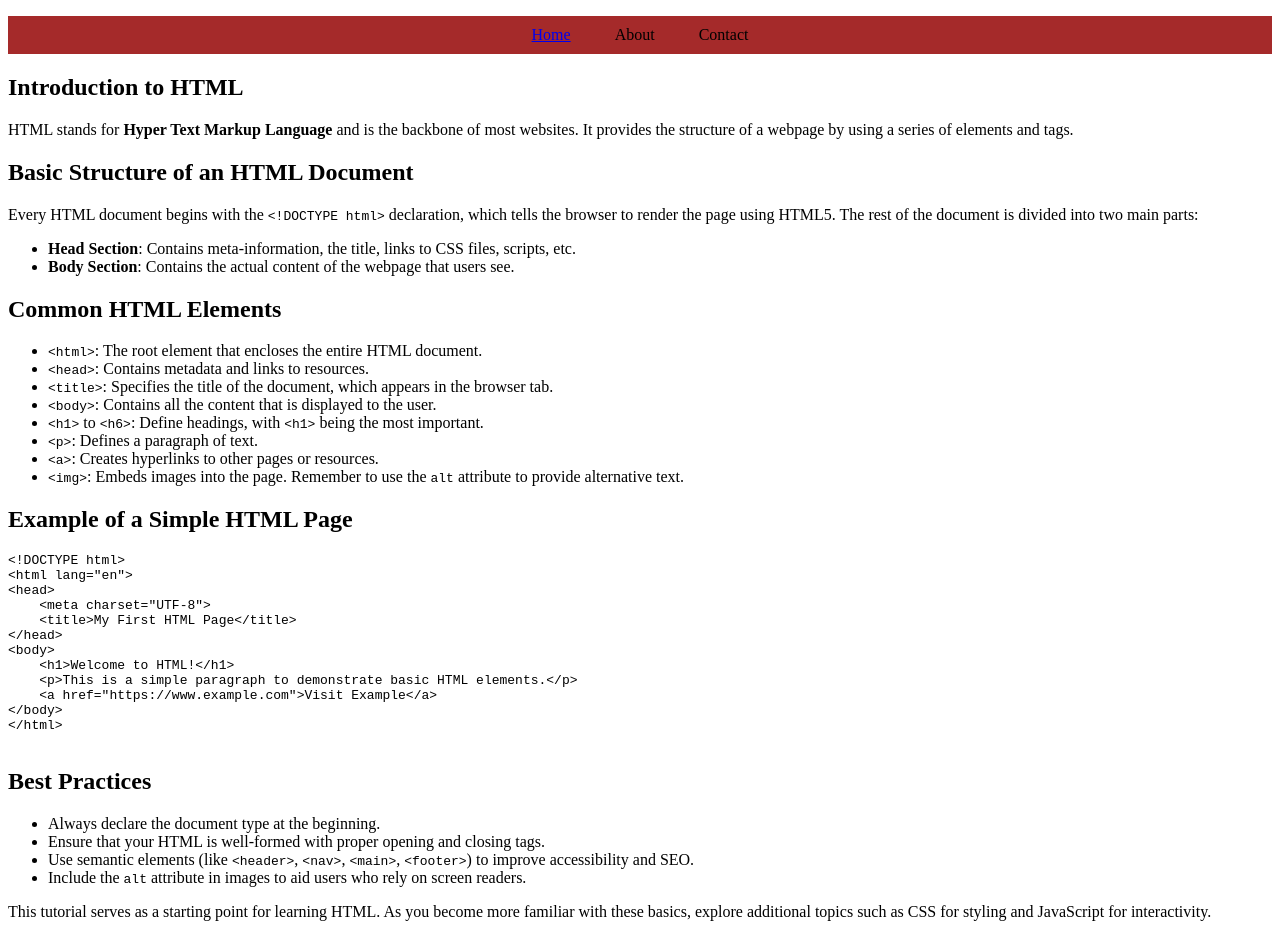
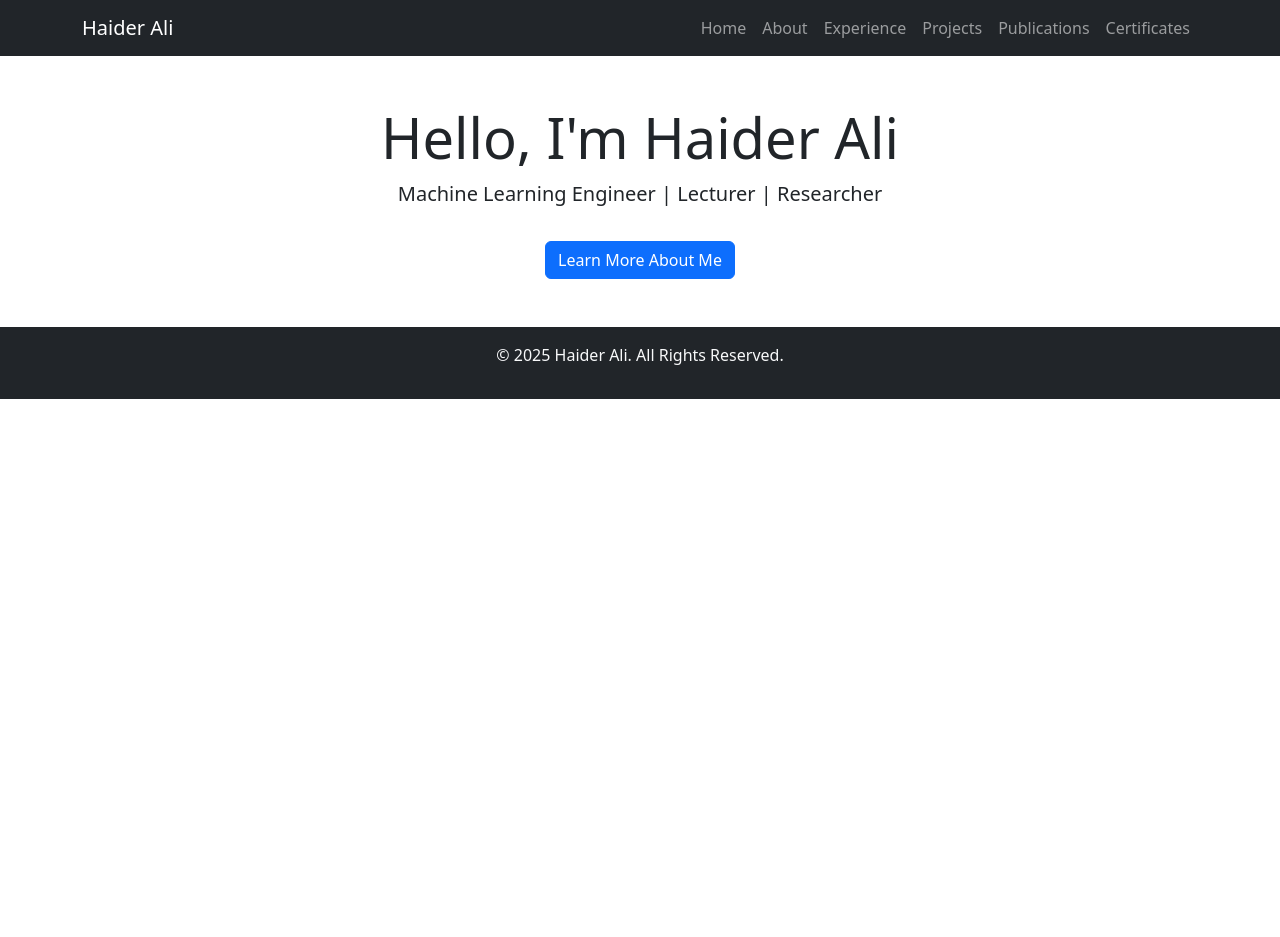
Before and after one commit to HaiderUX101/HaiderUX101.github.io, a plain HTML site: page index.html in a window 1280 px wide. After the commit the page ends 800 px from the top, so only its background shows below. Drawn offline with nearby package versions, Linux system fonts and the light colour scheme.

Commit message:
Update index.html

```diff
--- a/index.html
+++ b/index.html
@@ -2,88 +2,43 @@
 <html lang="en">
 <head>
     <meta charset="UTF-8">
-    <meta name="author" content="Haider">
-    <style>
-       ul.nav{
-                padding-left: 0px;
-                background-color: brown;
-                text-align: center;
-            }
-            ul.nav>li{
-                display: inline-block;
-                padding: 10px 20px;
-            }
-            ul.nav>li:hover{
-                background-color: blue;
-            }
-
-    </style>
-    <title>HTML Tutorial</title>
+    <meta name="viewport" content="width=device-width, initial-scale=1.0">
+    <title>Haider Ali - Interactive CV</title>
+    <link rel="stylesheet" href="css/styles.css">
+    <link href="https://cdn.jsdelivr.net/npm/bootstrap@5.3.2/dist/css/bootstrap.min.css" rel="stylesheet">
+    <script src="https://kit.fontawesome.com/a076d05399.js"></script>
 </head>
 <body>
-    <!-- HTML Tutorial Section -->
-    <section id="html-tutorial">
-        <ul class="nav">
+    <nav class="navbar navbar-expand-lg navbar-dark bg-dark">
+        <div class="container">
+            <a class="navbar-brand" href="index.html">Haider Ali</a>
+            <button class="navbar-toggler" type="button" data-bs-toggle="collapse" data-bs-target="#navbarNav">
+                <span class="navbar-toggler-icon"></span>
+            </button>
+            <div class="collapse navbar-collapse" id="navbarNav">
+                <ul class="navbar-nav ms-auto">
+                    <li class="nav-item"><a class="nav-link" href="index.html">Home</a></li>
+                    <li class="nav-item"><a class="nav-link" href="about.html">About</a></li>
+                    <li class="nav-item"><a class="nav-link" href="experience.html">Experience</a></li>
+                    <li class="nav-item"><a class="nav-link" href="projects.html">Projects</a></li>
+                    <li class="nav-item"><a class="nav-link" href="publications.html">Publications</a></li>
+                    <li class="nav-item"><a class="nav-link" href="certificates.html">Certificates</a></li>
+                </ul>
+            </div>
+        </div>
+    </nav>
 
-            <li> <a href="https://haiderux101.github.io/new_page.html">Home</a></li>
-            <li>About</li>
-            <li>Contact</li>
-        </ul>
-        <h1>Introduction to HTML</h1>
-        <p>
-            HTML stands for <strong>Hyper Text Markup Language</strong> and is the backbone of most websites.
-            It provides the structure of a webpage by using a series of elements and tags.
-        </p>
+    <section class="container py-5 text-center">
+        <h1 class="display-4">Hello, I'm Haider Ali</h1>
+        <p class="lead">Machine Learning Engineer | Lecturer | Researcher</p>
+        <a href="about.html" class="btn btn-primary mt-3">Learn More About Me</a>
+    </section>
 
-        <h2>Basic Structure of an HTML Document</h2>
-        <p>
-            Every HTML document begins with the <code>&lt;!DOCTYPE html&gt;</code> declaration, which tells the browser to render the page using HTML5.
-            The rest of the document is divided into two main parts:
-        </p>
-        <ul>
-            <li><strong>Head Section</strong>: Contains meta-information, the title, links to CSS files, scripts, etc.</li>
-            <li><strong>Body Section</strong>: Contains the actual content of the webpage that users see.</li>
-        </ul>
+    <footer class="bg-dark text-light py-3 text-center">
+        <p>&copy; 2025 Haider Ali. All Rights Reserved.</p>
+    </footer>
 
-        <h2>Common HTML Elements</h2>
-        <ul>
-            <li><code>&lt;html&gt;</code>: The root element that encloses the entire HTML document.</li>
-            <li><code>&lt;head&gt;</code>: Contains metadata and links to resources.</li>
-            <li><code>&lt;title&gt;</code>: Specifies the title of the document, which appears in the browser tab.</li>
-            <li><code>&lt;body&gt;</code>: Contains all the content that is displayed to the user.</li>
-            <li><code>&lt;h1&gt;</code> to <code>&lt;h6&gt;</code>: Define headings, with <code>&lt;h1&gt;</code> being the most important.</li>
-            <li><code>&lt;p&gt;</code>: Defines a paragraph of text.</li>
-            <li><code>&lt;a&gt;</code>: Creates hyperlinks to other pages or resources.</li>
-            <li><code>&lt;img&gt;</code>: Embeds images into the page. Remember to use the <code>alt</code> attribute to provide alternative text.</li>
-        </ul>
-
-        <h2>Example of a Simple HTML Page</h2>
-        <pre>
-&lt;!DOCTYPE html&gt;
-&lt;html lang="en"&gt;
-&lt;head&gt;
-    &lt;meta charset="UTF-8"&gt;
-    &lt;title&gt;My First HTML Page&lt;/title&gt;
-&lt;/head&gt;
-&lt;body&gt;
-    &lt;h1&gt;Welcome to HTML!&lt;/h1&gt;
-    &lt;p&gt;This is a simple paragraph to demonstrate basic HTML elements.&lt;/p&gt;
-    &lt;a href="https://www.example.com"&gt;Visit Example&lt;/a&gt;
-&lt;/body&gt;
-&lt;/html&gt;
-        </pre>
-
-        <h2>Best Practices</h2>
-        <ul>
-            <li>Always declare the document type at the beginning.</li>
-            <li>Ensure that your HTML is well-formed with proper opening and closing tags.</li>
-            <li>Use semantic elements (like <code>&lt;header&gt;</code>, <code>&lt;nav&gt;</code>, <code>&lt;main&gt;</code>, <code>&lt;footer&gt;</code>) to improve accessibility and SEO.</li>
-            <li>Include the <code>alt</code> attribute in images to aid users who rely on screen readers.</li>
-        </ul>
-
-        <p>
-            This tutorial serves as a starting point for learning HTML. As you become more familiar with these basics, explore additional topics such as CSS for styling and JavaScript for interactivity.
-        </p>
-    </section>
+    <script src="https://cdn.jsdelivr.net/npm/bootstrap@5.3.2/dist/js/bootstrap.bundle.min.js"></script>
+    <script src="js/scripts.js"></script>
 </body>
 </html>
```
